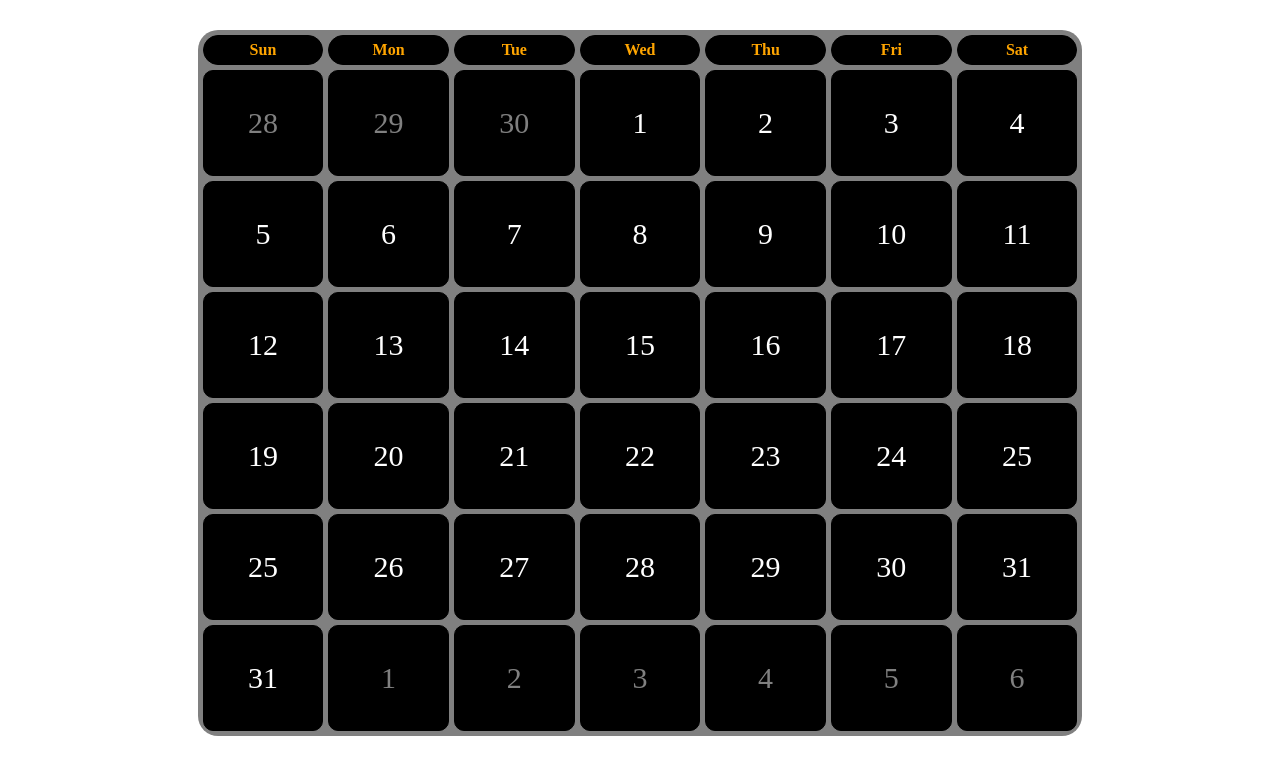
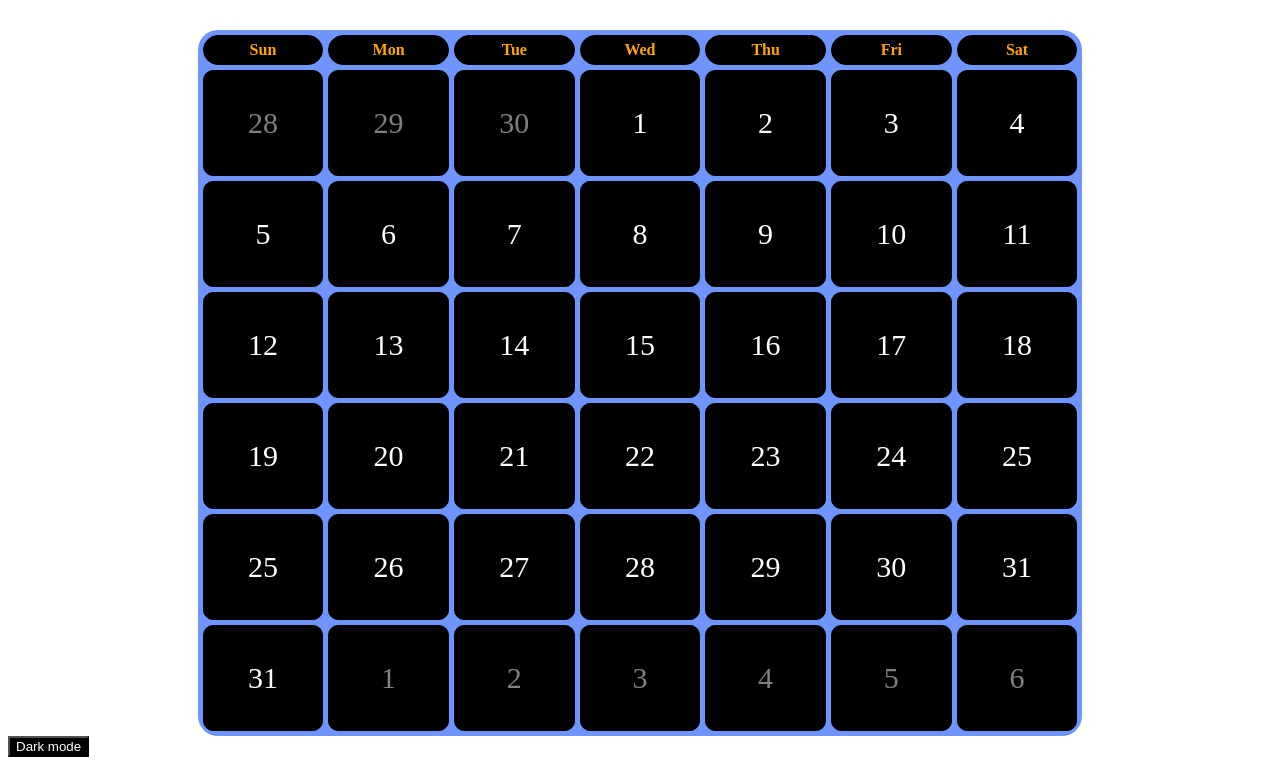
Before and after one commit to BabaTheBoundless/htmx_lab, a plain HTML site: page public/index.html in a window 1280 px wide. Shown: the part 113-878 px from the top of the page. Before the commit the page ends 857 px from the top, so only its background shows below. Drawn offline with Linux system fonts and the light colour scheme; a web font is replaced by a local one.

Commit message:
rudimentary implementation of dark mode button; had to use a little javascript

```diff
--- a/public/calendarcss.css
+++ b/public/calendarcss.css
@@ -39,13 +39,13 @@ td {
     color: white;
     font-size: 30px;
     border-radius: 10px;
-    background-color: black;
+    background-color: rgb(0, 0, 0);
 }
 
 table {
     width: 70%;
     height: 300px;
-    background-color: grey;
+    background-color: rgb(111, 149, 252);
     text-align: end;
 }
 
@@ -53,6 +53,15 @@ table {
     color: grey;
 }
 
+.dark-mode {
+    background-color: black;
+    color: white;
+}
+
+.calendar-container {
+    display: flex;
+    align-items: flex-start;
+}
 /* NOT WORKING RIGHT NOW */
 
 
--- a/public/index.html
+++ b/public/index.html
@@ -20,7 +20,7 @@
     <br />
 
 
-    <div class ="rounded">
+    <div class ="calendar-container">
       <table cellspacing="5">
           <thead>
               <tr>
@@ -97,6 +97,8 @@
           </tbody>
       </table>
   </div>
+  <button class="dark-mode" onClick ="toggleDarkMode()">Dark mode</button>
+  <script src="myjs.js"></script>
 </body>
 
 </html>
--- /dev/null
+++ b/public/myjs.js
@@ -0,0 +1,4 @@
+function toggleDarkMode() {
+    var element = document.body;
+    element.classList.toggle("dark-mode");
+}
```
